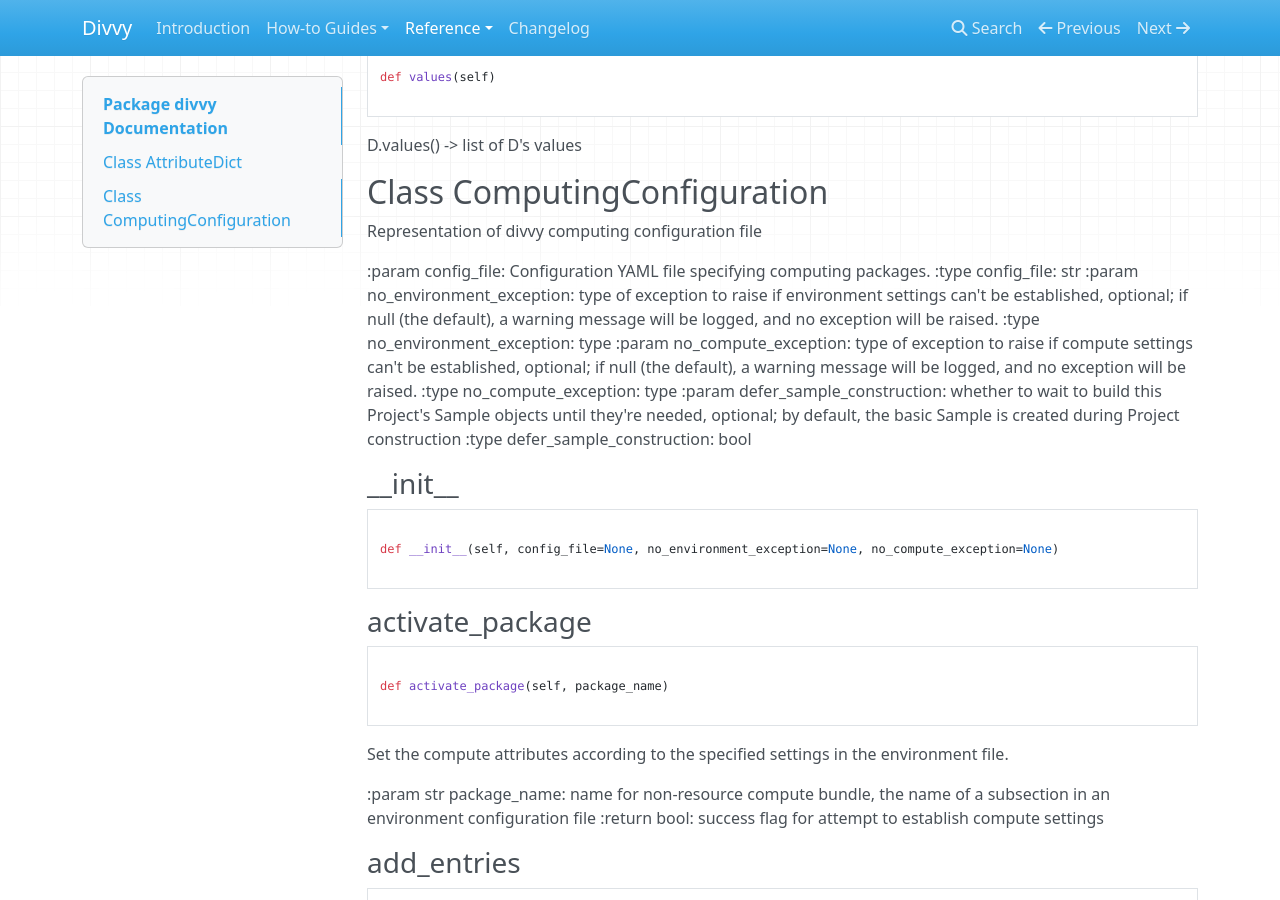
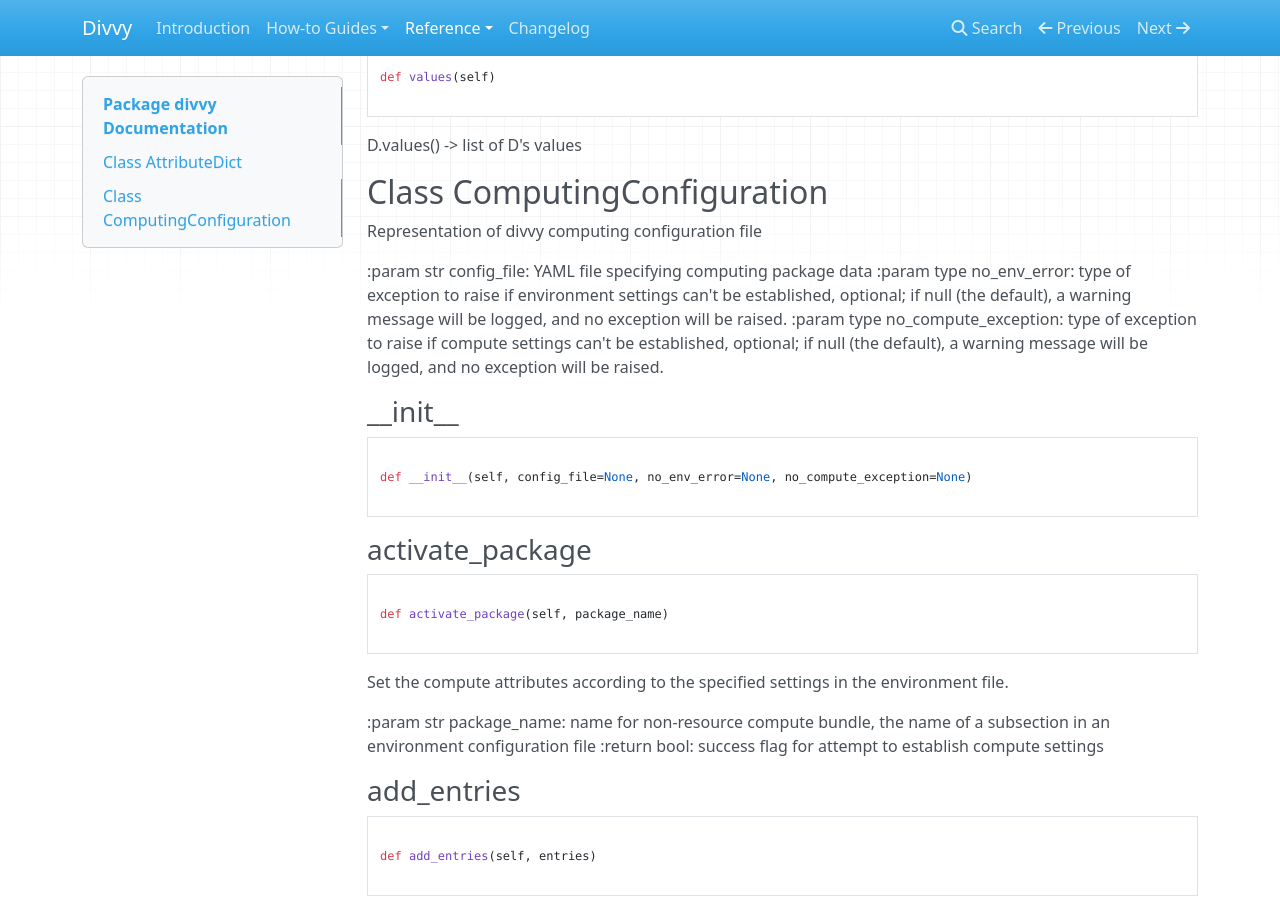
Before and after one commit to pepkit/divvy, an MkDocs documentation site: the page built from docs/docs/autodoc_build/divvy.md, in a window 1280 px wide and 900 px high, scrolled down 3619 px. Built offline with MkDocs 1.6.1, drawn with Linux system fonts in a browser that asks for light colours; nearby versions of some CDN libraries.

Commit message:
docstring style uniformity

````diff
--- a/docs/docs/autodoc_build/divvy.md
+++ b/docs/docs/autodoc_build/divvy.md
@@ -245,24 +245,17 @@
 ## Class ComputingConfiguration
 Representation of divvy computing configuration file
 
-:param config_file: Configuration YAML file specifying computing packages.
-:type config_file: str
-:param no_environment_exception: type of exception to raise if environment
+:param str config_file: YAML file specifying computing package data
+:param type no_env_error: type of exception to raise if environment
     settings can't be established, optional; if null (the default),
     a warning message will be logged, and no exception will be raised.
-:type no_environment_exception: type
-:param no_compute_exception: type of exception to raise if compute
+:param type no_compute_exception: type of exception to raise if compute
     settings can't be established, optional; if null (the default),
     a warning message will be logged, and no exception will be raised.
-:type no_compute_exception: type
-:param defer_sample_construction: whether to wait to build this Project's
-    Sample objects until they're needed, optional; by default, the basic
-    Sample is created during Project construction
-:type defer_sample_construction: bool
 ### \_\_init\_\_
 ```py
 
-def __init__(self, config_file=None, no_environment_exception=None, no_compute_exception=None)
+def __init__(self, config_file=None, no_env_error=None, no_compute_exception=None)
 
 ```
 
````
Also changed, not shown: 1 other file.
